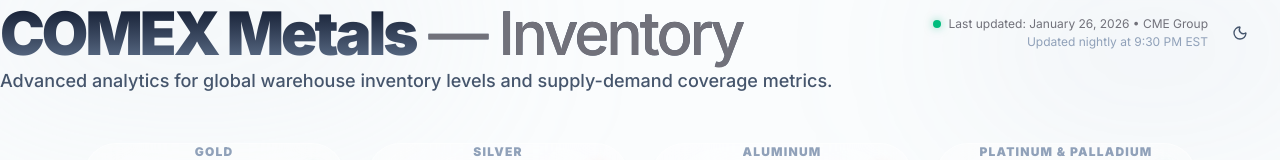
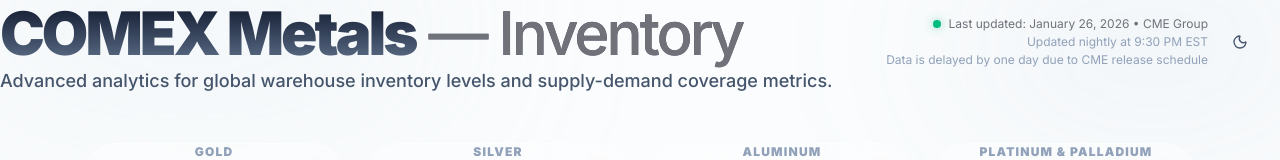
Before and after one commit to kdsmith10000/metalstats, a Next.js app: page / in a window 1280 px wide. Shown: the top 160 px of the page. Built offline with nearby package versions, Linux system fonts and the light colour scheme; no server answers; the database is empty.

Commit message:
Add note about CME data delay in header

```diff
--- a/app/layout.tsx
+++ b/app/layout.tsx
@@ -163,6 +163,7 @@ export default async function RootLayout({
                   <span>Last updated: {lastUpdatedText} • CME Group</span>
                 </div>
                 <span className="text-xs text-slate-400">Updated nightly at 9:30 PM EST</span>
+                <span className="text-xs text-slate-400">Data is delayed by one day due to CME release schedule</span>
               </div>
               <ThemeToggle />
             </div>
--- a/components/Dashboard.tsx
+++ b/components/Dashboard.tsx
@@ -217,6 +217,7 @@ export default function Dashboard({ data, bulletinData, deliveryData, lastUpdate
             <span>Last updated: {lastUpdatedText} • CME Group</span>
           </div>
           <span className="text-xs text-slate-400">Updated nightly at 9:30 PM EST</span>
+          <span className="text-xs text-slate-400">Data is delayed by one day due to CME release schedule</span>
         </div>
       </div>
 
```
